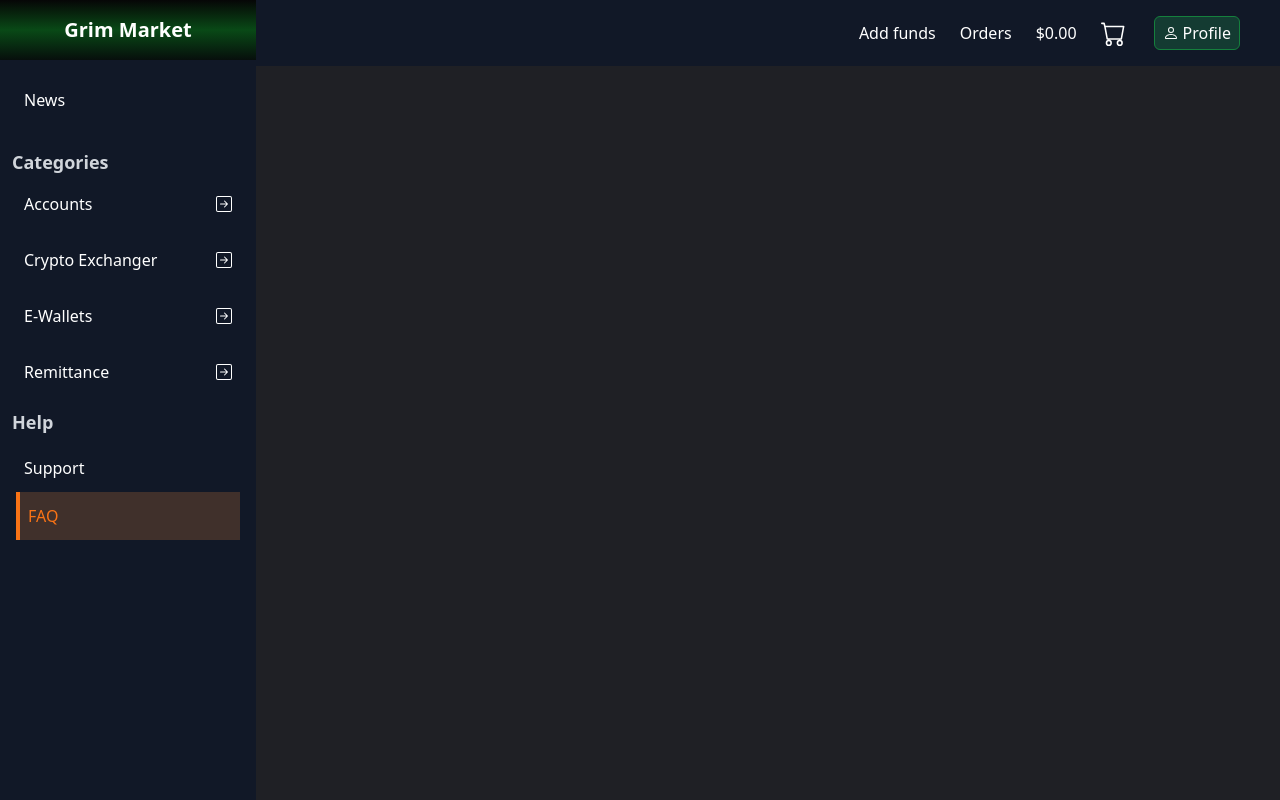
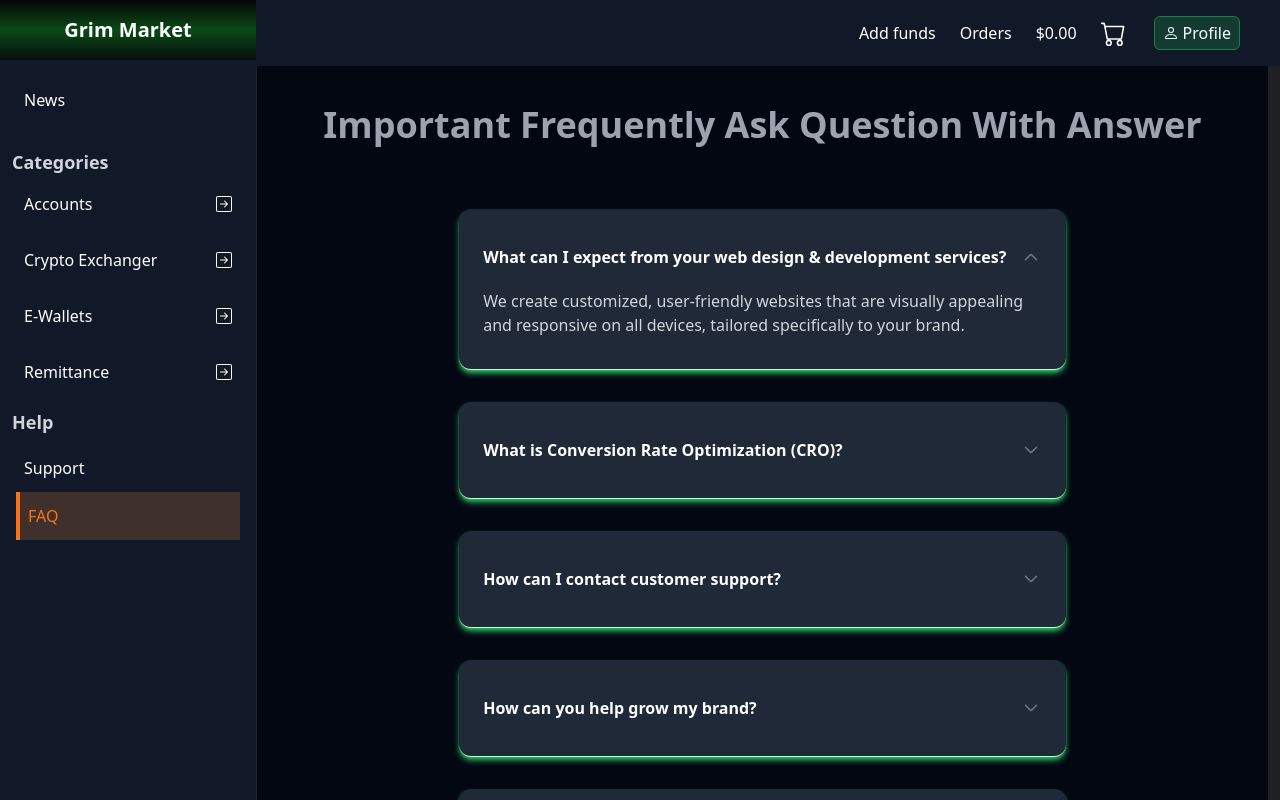
Before and after one commit to Mdsakib999/GrimMarket, a React (Vite) app: page /faq in a window 1280 px wide. Shown: the top 800 px of the page. Built offline with nearby package versions, Linux system fonts and the light colour scheme.

Commit message:
Faq added

```diff
--- a/src/Layouts/MainLayout.jsx
+++ b/src/Layouts/MainLayout.jsx
@@ -28,7 +28,7 @@ const MainLayout = () => {
                 </span>
             </div>
 
-            <div className="md:ml-[245px] mt-[65px] px-3">
+            <div className="md:ml-[245px] mt-[65px] px-3 ">
                 <Outlet />
             </div>
             <Toaster />
--- a/src/Pages/Faq/Faq.jsx
+++ b/src/Pages/Faq/Faq.jsx
@@ -1,9 +1,99 @@
+import React from 'react';
+import { useState } from 'react';
+
 
 const Faq = () => {
+    const [openFAQ, setOpenFAQ] = useState(0);
+
+    // Function to toggle the open state of an FAQ
+    const toggleFAQ = (index) => {
+      setOpenFAQ(openFAQ === index ? null : index);
+    };
+
     return (
-        <div>
+        <section className="py-10 bg-gray-950">
+            <p className='text-4xl text-center mb-8 font-semibold text-gray-400'>Important Frequently Ask Question With Answer</p>
 
-        </div>
+
+          <div className='md:flex justify-center items-center gap-6 overflow-hidden md:overflow-visible '>
+
+
+            <div className="accordion-group  md:w-[60%] ">
+              {[
+                {
+                  question: "What can I expect from your web design & development services? ",
+                  answer:
+                    "We create customized, user-friendly websites that are visually appealing and responsive on all devices, tailored specifically to your brand.",
+                },
+                {
+                  question: "What is Conversion Rate Optimization (CRO)?",
+                  answer:
+                    "CRO involves enhancing your website’s design and user experience to convert more visitors into customers, maximizing the value of your traffic.",
+                },
+                {
+                  question: "How can I contact customer support?",
+                  answer:
+                    "To contact customer support, look for a 'Contact us' or 'Help' button or link on the website or platform. You may be able to email, call, or chat with customer support for assistance.",
+                },
+                {
+                  question: "How can you help grow my brand?",
+                  answer:
+                    "We can develop your brand’s identity, voice, and digital presence to increase awareness and loyalty across all digital platforms.",
+                },
+                {
+                  question: "How do I find my purchase history?",
+                  answer:
+                    "You can find your purchase history in the orders section of your account.",
+                },
+              ].map((item, index) => (
+                <div
+                  key={index}
+                  className="accordion py-8 px-6 border-b bg-gray-800 text-white   transition-all duration-500 rounded-xl shadow-md
+                  hover:shadow-lg my-8 shadow-green-500"
+                  id={`basic-heading-${index}`}
+                >
+                  <button
+                    className="accordion-toggle group inline-flex items-center justify-between leading-8 text-white  w-full transition duration-500 text-left "
+                    aria-controls={`basic-collapse-${index}`}
+                    onClick={() => toggleFAQ(index)}
+                  >
+                    <h5 className='font-bold'>{item.question}</h5>
+                    <svg
+                      className={`text-gray-500 transition duration-500 group-hover:text-indigo-600 ${openFAQ === index ? 'rotate-180' : ''
+                        }`}
+                      width="22"
+                      height="22"
+                      viewBox="0 0 22 22"
+                      fill="none"
+                      xmlns="http://www.w3.org/2000/svg"
+                    >
+                      <path
+                        d="M16.5 8.25L12.4142 12.3358C11.7475 13.0025 11.4142 13.3358 11 13.3358C10.5858 13.3358 10.2525 13.0025 9.58579 12.3358L5.5 8.25"
+                        stroke="currentColor"
+                        strokeWidth="1.6"
+                        strokeLinecap="round"
+                        strokeLinejoin="round"
+                      ></path>
+                    </svg>
+                  </button>
+                  <div
+                    id={`basic-collapse-${index}`}
+                    className={`accordion-content w-full px-0 overflow-hidden transition-max-height duration-500 ease-in-out ${openFAQ === index ? 'max-h-40' : 'max-h-0'
+                      }`}
+                    aria-labelledby={`basic-heading-${index}`}
+                    style={{ maxHeight: openFAQ === index ? '150px' : '0' }}
+                  >
+                    <p className="text-base text-gray-300 leading-6 mt-4">
+                      {item.answer}
+                    </p>
+                  </div>
+                </div>
+              ))}
+            </div>
+          </div>
+
+
+      </section>
     );
 };
 
--- a/src/Pages/Support/Support.jsx
+++ b/src/Pages/Support/Support.jsx
@@ -31,7 +31,7 @@ const Modal = ({ isOpen, onClose, title }) => {
         <div className="flex justify-center mt-4">
           <button
             onClick={onClose}
-            className="px-4 py-2 bg-green-600 text-white rounded-md"
+            className="px-4 py-2 bg-green-600 hover:bg-green-700 text-white rounded-md"
           >
             Send Message
           </button>
```
